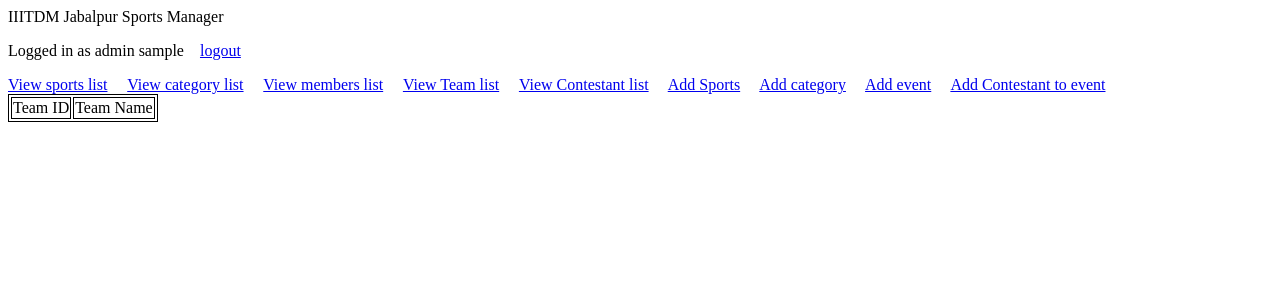
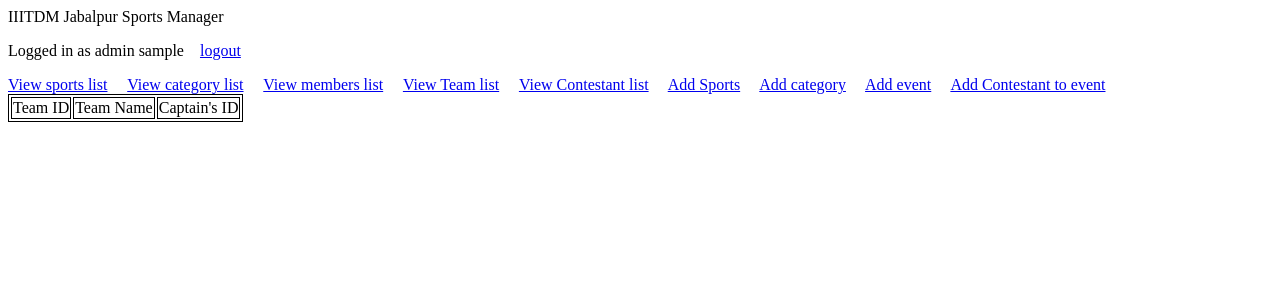
Before and after one commit to ankur-karn/Sports-Management, a PHP site: page /admin/pages/team-list.php in a window 1280 px wide. Shown: the top 300 px of the page. Run offline with PHP 8.4, Linux system fonts and the light colour scheme; a user stored in the database is signed in; data that the repository does not hold is empty.

Commit message:
Update team-list.php

```diff
--- a/admin/pages/team-list.php
+++ b/admin/pages/team-list.php
@@ -16,12 +16,12 @@ echo "<table>";
     echo "  <tr>
     <td>Team ID</td>
     <td>Team Name</td>
-
+    <td>Captain's ID</td>
   </tr>";
     while($row = mysqli_fetch_array($result))
       {
 
-      echo "<tr><td>" . $row['team_id']. "</td><td> " . $row['team_name']. "</td></tr> "; //these are the fields that you have stored in your database table employee
+      echo "<tr><td>" . $row['team_id']. "</td><td> " . $row['team_name']. "</td><td> " . $row['captain_id']. "</td></tr> "; //these are the fields that you have stored in your database table employee
       echo "<br />";
       }
  echo "</table>";
```
